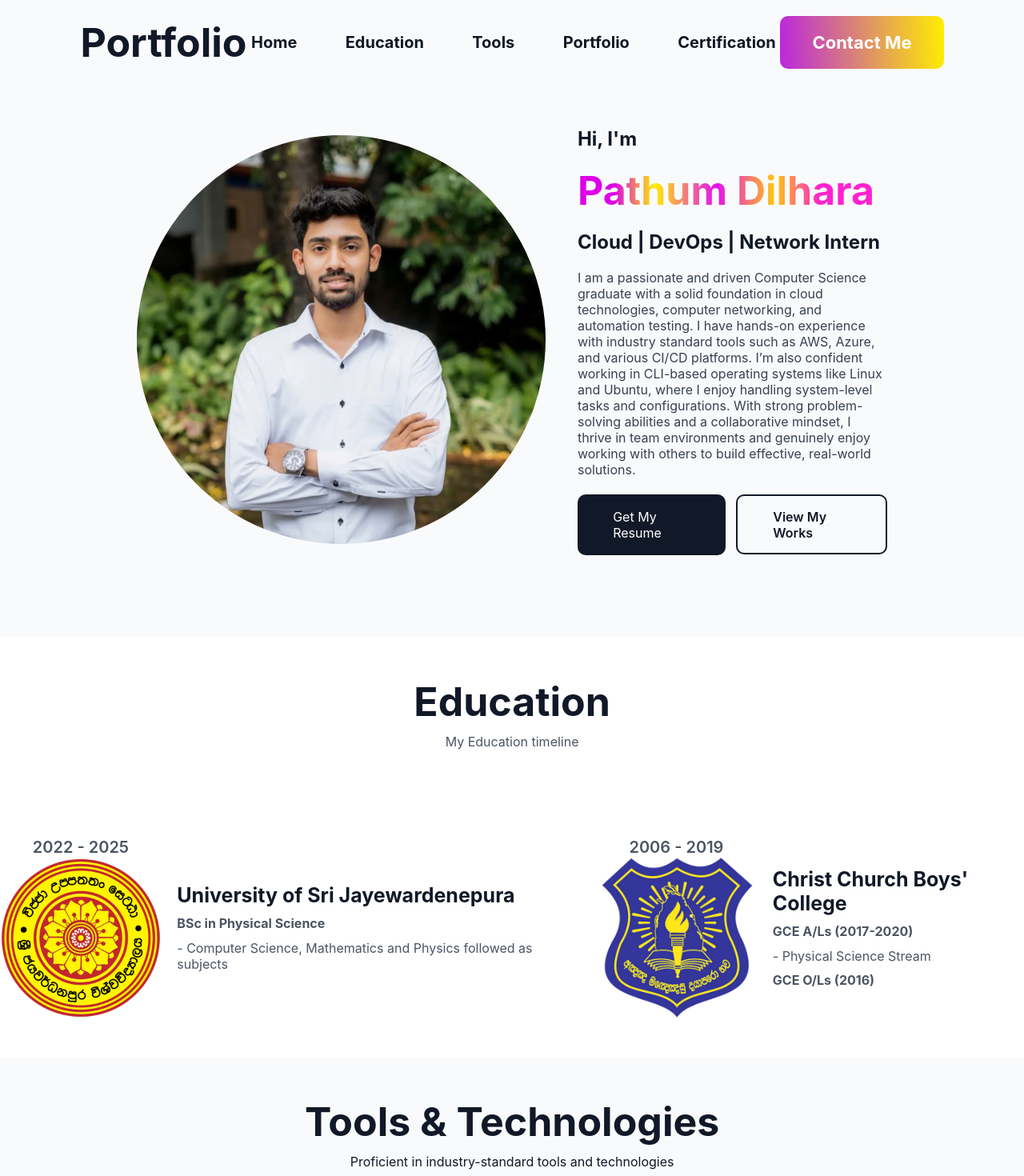
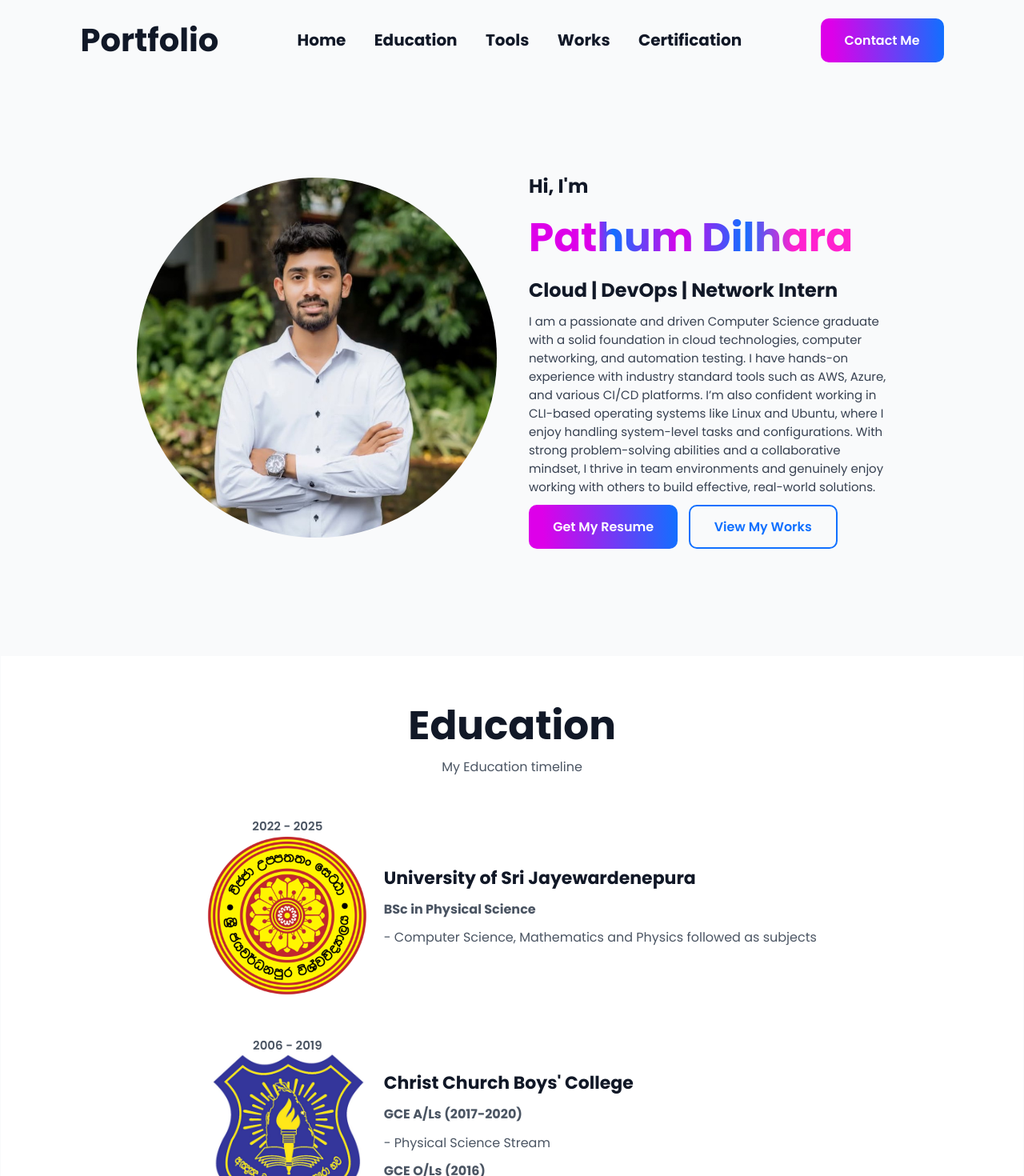
Before and after one commit to Pathum-Dilhara/My-Portfolio-React, a React (Vite) app: page / in a window 1280 px wide. Shown: the top 1470 px of the page at 80% size. Built offline with nearby package versions, Linux system fonts and the light colour scheme; a web font is replaced by a local one.

Commit message:
edit css

```diff
--- a/src/Components/Certification/Certification.css
+++ b/src/Components/Certification/Certification.css
@@ -2,9 +2,10 @@
     display: flex;
     flex-direction: column;
     align-items: center;
-    margin: 50px 100px 50px 100px;
-    gap: 10px;
-    height: 150vh;
+    margin: 50px 100px;
+    min-height: fit-content;
+    padding-top: 30px;
+
 }
 
 .image img{
@@ -16,7 +17,7 @@
     display: flex;
     flex-wrap: wrap;
     padding-top: 100px;
-    gap:80px;
+    gap:70px;
     align-items: center;
     justify-content: space-between;
 }
@@ -48,6 +49,7 @@
 
 i{
     color: #4B5563;
+    font-size: 14px;
 }
  a{
     text-decoration: none;
--- a/src/Components/Contact/Contact.jsx
+++ b/src/Components/Contact/Contact.jsx
@@ -33,7 +33,7 @@ const Contact = () => {
     return (
         <div id='contact' className='contact-title' >
             <h1>Work Together</h1>
-            <p>Have a project in mind or want to discuss design opportunities? I'd love to hear from you.</p>
+            <p>Have a project in mind or want to discuss design opportunities? I'd love to hear from you</p>
             <div className="contact-description">
                 <div className="description-left">
                     <h2>Let's Talk</h2>
--- a/src/Components/Education/Education.css
+++ b/src/Components/Education/Education.css
@@ -2,28 +2,23 @@
     display: flex;
     flex-direction: column;
     align-items: center;
-
     background: white;
-    padding-top: 50px;
-    padding-bottom: 50px;
-    gap: 10px;
-    margin-top: 50px;
-    margin-bottom: 50px;
+    margin: 50px 1px;
+    padding:50px;
 }
 
-.about-title{
-    padding-top: 100px;
-}
 
 h1{
     font-size: 50px;
+
 }
 
 .education{
     display: flex;
-    flex-direction: row;
+    flex-direction:column;
     align-items: flex-start;
     gap: 50px;
+    padding-top: 50px;
 }
 
 .uni{
@@ -40,7 +35,7 @@ h1{
     display: flex;
     flex-direction: column;
     align-items: center;
-    font-size: 20px;
+    font-size: 15px;
     font-weight: 600;
 }
 
@@ -56,7 +51,7 @@ h1{
 }
 
 h3{
-    font-size: 25px;
+    font-size: 22px;
 }
 
 .scl{
@@ -74,7 +69,7 @@ h3{
     display: flex;
     flex-direction: column;
     align-items: center;
-    font-size: 20px;
+    font-size: 15px;
     font-weight: 600;
 }
 
--- a/src/Components/Footer/Footer.css
+++ b/src/Components/Footer/Footer.css
@@ -1,8 +1,7 @@
 .footer{
     display: flex;
     justify-content: space-between;
-    margin-top: 0.1px;
-    padding: 50px 100px ;
+    padding: 30px 100px ;
     background: #111827;
     color: white;
 }
--- a/src/Components/Hero/Hero.css
+++ b/src/Components/Hero/Hero.css
@@ -1,6 +1,6 @@
 .hero{
     display: flex;
-    margin: 20px 170px 50px 170px;
+    margin: 50px 170px;
     justify-content: center;
     align-items: center;
     gap: 40px;
@@ -9,8 +9,8 @@
 }
 
 .hero img{
-    width: 511px;
-    height: 511px;
+    width: 450px;
+    height: 450px;
     aspect-ratio: 1/1;
     border-radius: 999px;
 }
@@ -20,23 +20,21 @@
     flex-direction: column;
     align-items: flex-start;
     justify-content: center;
-    gap: 20px;
+    gap: 10px;
     align-self: stretch;
 }
 
 .hero h1{
     font-size: 50px;
     font-weight: 700;
-    background: linear-gradient(90deg, #DD00E9 12.02%, rgb(255, 238, 0) 25.96%, #E510F0 46.63%, #FFC70F 66.35%, #FF22CF 81.73%);
+    background: linear-gradient(90deg, #DD00E9 20.02%, rgb(16, 112, 255) 25.96%, #DD00E9 46.63%, rgb(16, 112, 255) 66.35%, #FF22CF 81.73%);
     -webkit-background-clip: text;
     background-clip: text;
     -webkit-text-fill-color: transparent;
 }
 .hero p{
     color: #374151;
-    font-size: 16px;
-    font-style: normal;
-    font-weight: 400;
+    font-size: 15px;
 }
 
 .hero-action{
@@ -46,23 +44,25 @@
 }
 
 .hero-resume{
-    padding: 18px 44px 18px 44px;
+    padding: 15px 30px;
     justify-content: center;
     align-items: center;
     border-radius: 10px;
-    background: #111827;
+    background: linear-gradient(267deg, rgb(16, 112, 255) 0.06%, #DD00E9 90.06%);
     color: white;
+    font-weight: 600;
     transition: 0.5s;
     cursor: pointer;
 }
 
 .hero-works{
-    padding: 16px 44px 15px 44px;
+    padding: 13px 30px;
     justify-content: center;
     align-items: center;
     border-radius: 10px;
-    border: 2px solid #111827;
+    border: 2px solid rgb(16, 112, 255);
     font-weight: 600;
+    color: rgb(16, 112, 255);
     transition: 0.5s;
     cursor: pointer;
 }
@@ -73,12 +73,8 @@
 
 .hero-works:hover{
     transform: scale(1.05);
-    padding: 16px 44px 15px 44px;
-    justify-content: center;
-    align-items: center;
-    border-radius: 10px;
-    background: #111827;
-    color: white;
+    border: 2px solid #DD00E9;
+    color: #DD00E9;
 }
 
 .hero-action a{
--- a/src/Components/Hero/Hero.jsx
+++ b/src/Components/Hero/Hero.jsx
@@ -19,7 +19,7 @@ const Hero = () => {
                     <a href={cv} download>
                     <div className="hero-resume">Get My Resume</div>
                     </a>
-                    <AnchorLink class='anchor-link' offset={50} href='#works'>
+                    <AnchorLink class='anchor-link' href='#works'>
                         <div className="hero-works">View My Works</div>
                     </AnchorLink>
 
--- a/src/Components/Navbar/Navbar.css
+++ b/src/Components/Navbar/Navbar.css
@@ -2,27 +2,31 @@
     display: flex;
     align-items: center;
     justify-content: space-between;
-    margin: 20px 100px 0 100px;
+    margin: 20px 100px;
+}
+
+.navbar h1{
+    font-size: 40px;
 }
 
 .nav-menu{
     display: flex;
     align-items: center;
     list-style: none;
-    gap: 60px;
+    gap: 35px;
     font-size: 20px;
     color: #111827;
     font-weight: 700;
 }
 
 .nav-connect{
-    padding: 20px 40px;
+    padding: 15px 30px;
     border-radius: 10px;
-    background: linear-gradient(267deg, rgb(255, 238, 0) 0.06%, #B923E1 102.06%);
-    font-size: 22px;
-    font-weight: 700;
+    background: linear-gradient(267deg, rgb(16, 112, 255) 0.06%, #DD00E9 90.06%);
     color: white;
     cursor: pointer;
+    font-weight:600;
+    font-size: 16px;
     transition: 0.5s;
 }
 
--- a/src/Components/Navbar/Navbar.jsx
+++ b/src/Components/Navbar/Navbar.jsx
@@ -6,15 +6,13 @@ const Navbar = () => {
     return (
         <div className='navbar'>
             <h1>Portfolio</h1>
-            <nav className="fixed top-0 left-0 w-full">
             <ul className='nav-menu'>
                 <li><AnchorLink class='anchor-link'  href='#home'>Home</AnchorLink></li>
-                <li><AnchorLink class='anchor-link' offset={50} href='#education'>Education</AnchorLink></li>
-                <li><AnchorLink class='anchor-link' offset={50} href='#tools'>Tools</AnchorLink></li>
-                <li><AnchorLink class='anchor-link' offset={50} href='#works'>Portfolio</AnchorLink></li>
-                <li><AnchorLink class='anchor-link' offset={50} href='#certification'>Certification</AnchorLink></li>
+                <li><AnchorLink class='anchor-link'  href='#education'>Education</AnchorLink></li>
+                <li><AnchorLink class='anchor-link'  href='#tools'>Tools</AnchorLink></li>
+                <li><AnchorLink class='anchor-link'  href='#works'>Works</AnchorLink></li>
+                <li><AnchorLink class='anchor-link'  href='#certification'>Certification</AnchorLink></li>
             </ul>
-            </nav>
             <AnchorLink class='anchor-link'  href='#contact'>
                 <div className="nav-connect">Contact Me</div>
             </AnchorLink>
--- a/src/Components/Tools/Tools.css
+++ b/src/Components/Tools/Tools.css
@@ -1,7 +1,12 @@
 .title{
-    gap: 10px;
     display: flex;
-    margin: 50px 100px 50px 100px;
+    align-items: center;
+    margin: 50px 100px;
+    height: 120vh;
+}
+
+.title p{
+    color: #4B5563;
 }
 
 .item img{
--- a/src/Components/Works/Works.css
+++ b/src/Components/Works/Works.css
@@ -3,20 +3,21 @@
     flex-direction: column;
     align-items: center;
     background: white;
-    padding: 50px 100px 50px 100px;
-    margin: 50px 0.1px 50px 0.1px;
-    gap: 10px;
-
+    padding-top: 50px;
+    margin: 50px 0.1px;
+    padding-bottom: 50px;
 }
 
-
+.works-title p{
+    color: #374151;
+}
 
 .projects{
     display: flex;
     flex-wrap: wrap;
     align-items: center;
     justify-content: center;
-    gap:80px;
+    gap:70px;
     text-decoration: none;
     padding-top: 100px;
 }
@@ -24,7 +25,7 @@
 .project{
     display: flex;
     flex-direction: column;
-    width: calc(100% / 3 - 110px);
+    width: calc(100% / 3 - 150px);
     height: auto;
     background: #F9FAFB;
     border-radius: 10px;
@@ -34,7 +35,7 @@
 
 .project img{
     width: 100%;
-    height: 250px;
+    height: 200px;
     border-radius: 10px 10px 0 0;
 }
 
@@ -42,11 +43,15 @@
     display: flex;
     justify-content: space-between;
     color: #374151;
+    font-size: 14px;
 }
 
 .technologies{
     display: flex;
     gap: 20px;
+    color: #111827;
+    font-size: 12px;
+    font-weight: 600;
 }
 
 .button{
@@ -60,9 +65,9 @@
 
 .button p{
     padding: 10px 50px 10px 50px;
-    background: #111827;
+    background: linear-gradient(267deg, rgb(16, 112, 255) 0.06%, #DD00E9 90.06%);
     color: white;
-    font-weight: 500;
+    font-weight: 600;
     align-content: center;
     border-radius: 10px;
     transition: 0.5s ease;
@@ -76,7 +81,7 @@
 }
 
 .project-name h3{
-    font-size:20px;
+    font-size:16px;
 }
 .project:hover{
     transform: scale(1.03);
@@ -84,10 +89,9 @@
 }
 
 .description{
-    font-size: 150x;
+    font-size: 14px;
 }
 
 .button p:hover{
-    transform: scale(1.01);
-    background:#374151 ;
+    transform: scale(1.03);
 }
--- a/src/index.css
+++ b/src/index.css
@@ -8,7 +8,7 @@
 body{
   background: #F9FAFB;
   color: #111827;
-  font-family: Inter;
+  font-family: Poppins;
   scroll-behavior: smooth;
   width: 100%;
 }
```
Also changed, not shown: src/Components/Contact/Contact.css (+20 -16 lines).
